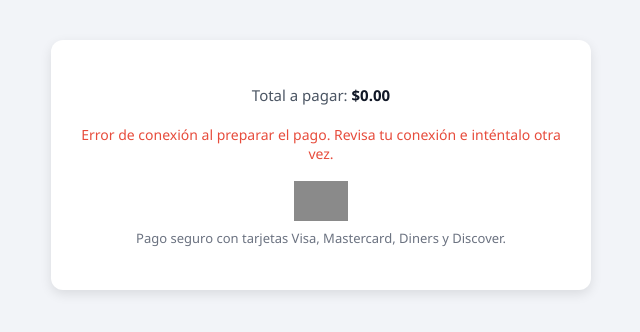
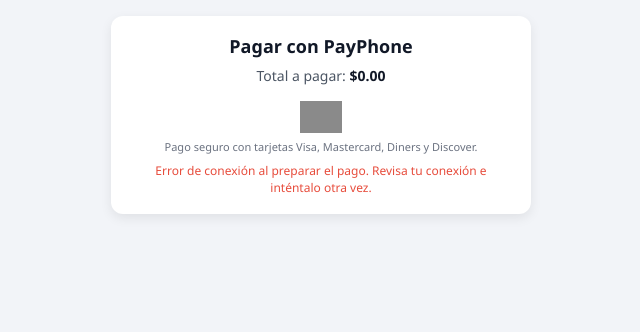
Before and after one commit to Milton1002/payphone-prueba, a plain HTML site: page index.html in a window 1280 px wide. Shown: the whole page, without its empty margins (319-959 px from the left). Drawn offline with Linux system fonts and the light colour scheme; no server answers; grey boxes are pictures that could not be loaded.

Commit message:
Update index.html

```diff
--- a/index.html
+++ b/index.html
@@ -8,7 +8,7 @@
     body {
       font-family: 'Segoe UI', Tahoma, Geneva, Verdana, sans-serif;
       margin: 0;
-      padding: 40px 0;
+      padding: 16px 0;
       background-color: #f2f4f8;
       display: flex;
       justify-content: center;
@@ -16,24 +16,25 @@
 
     .payment-container {
       background: #fff;
-      padding: 30px;
+      padding: 18px 20px;
       border-radius: 12px;
-      box-shadow: 0 4px 12px rgba(0, 0, 0, 0.1);
+      box-shadow: 0 4px 12px rgba(0, 0, 0, 0.08);
       width: 95%;
-      max-width: 480px;
+      max-width: 420px;
       text-align: center;
+      box-sizing: border-box;
     }
 
     h2 {
-      margin-bottom: 10px;
-      color: #2c3e50;
-      font-size: 22px;
+      margin: 0 0 8px;
+      color: #111827;
+      font-size: 18px;
     }
 
     .payment-summary {
-      font-size: 15px;
+      font-size: 14px;
       color: #4b5563;
-      margin-bottom: 20px;
+      margin: 4px 0 16px;
     }
 
     .payment-summary span {
@@ -46,10 +47,10 @@
       align-items: center;
       justify-content: center;
       gap: 10px;
-      padding: 14px 18px;
+      padding: 12px 16px;
       background: #ffffff;
       color: #2c3e50;
-      font-size: 17px;
+      font-size: 16px;
       font-weight: bold;
       border: 2px solid #ff6c00;
       border-radius: 8px;
@@ -59,11 +60,11 @@
       cursor: pointer;
       width: 100%;
       box-sizing: border-box;
-      margin-bottom: 16px;
+      margin-bottom: 12px;
     }
 
     .payment-button img {
-      height: 26px;
+      height: 24px;
       transition: filter 0.3s ease;
     }
 
@@ -80,61 +81,39 @@
     .cards-image {
       display: flex;
       justify-content: center;
-      margin-bottom: 8px;
+      margin-bottom: 6px;
     }
 
     .cards-image img {
-      max-height: 40px;
+      max-height: 32px;
       opacity: 0.9;
       filter: grayscale(100%) brightness(0.8);
     }
 
     .info-text {
-      font-size: 13px;
+      font-size: 11px;
       color: #6b7280;
-      margin-top: 8px;
+      margin: 0;
     }
 
-    .loader {
-      display: inline-block;
-      width: 20px;
-      height: 20px;
-      border: 3px solid rgba(0,0,0,.1);
-      border-radius: 50%;
-      border-top-color: #00a6e8;
-      animation: spin 1s ease-in-out infinite;
-      margin-right: 8px;
-      vertical-align: middle;
-    }
-
-    @keyframes spin {
-      to { transform: rotate(360deg); }
-    }
-
-    .status {
-      font-size: 14px;
-      color: #4b5563;
-      margin-bottom: 18px;
-    }
-
-    .status.error {
+    .error-text {
+      font-size: 12px;
       color: #e74c3c;
+      margin: 8px 0 0;
     }
   </style>
 </head>
 <body>
   <div class="payment-container">
+    <h2>Pagar con PayPhone</h2>
 
     <p class="payment-summary">
       Total a pagar: <span id="totalFinal">$0.00</span>
     </p>
 
-    <p class="status" id="statusText">
-      <span class="loader"></span>
-      Preparando enlace de pago seguro...
-    </p>
-
-    <div id="botones" style="text-align:center;"></div>
+    <div id="botones">
+      <!-- Aquí se pintará el botón de PayPhone -->
+    </div>
 
     <div class="cards-image">
       <img src="https://pay.payphonetodoesposible.com/Content/imgv3/btnIconAllCard.svg" alt="Tarjetas aceptadas">
@@ -143,6 +122,8 @@
     <p class="info-text">
       Pago seguro con tarjetas Visa, Mastercard, Diners y Discover.
     </p>
+
+    <p id="errorText" class="error-text" style="display:none;"></p>
   </div>
 
   <script>
@@ -154,24 +135,24 @@
 
     let total = 0;
 
-    // Si vienen productos detallados, recalculamos total
     if (productosParam) {
       const productos = productosParam.split(',');
       productos.forEach(prod => {
         const [nombre, cantidad, precio] = prod.split('|');
-        const itemTotal = (parseFloat(cantidad) || 0) * (parseFloat(precio) || 0);
+        const itemTotal =
+          (parseFloat(cantidad) || 0) * (parseFloat(precio) || 0);
         total += itemTotal;
       });
     }
 
-    // Si el total calculado es válido, usamos ese valor;
-    // si no, usamos el parámetro monto.
     if (total > 0) {
-      document.getElementById('totalFinal').textContent = `$${total.toFixed(2)}`;
+      document.getElementById('totalFinal').textContent =
+        `$${total.toFixed(2)}`;
       montoCentavos = total * 100;
     } else {
       const montoNum = parseFloat(montoCentavos) || 0;
-      document.getElementById('totalFinal').textContent = `$${montoNum.toFixed(2)}`;
+      document.getElementById('totalFinal').textContent =
+        `$${montoNum.toFixed(2)}`;
       montoCentavos = montoNum * 100;
     }
 
@@ -185,9 +166,8 @@
       "Authorization": token,
     };
 
-    // 3. Armamos la ResponseUrl que PayPhone va a abrir al final.
-    //    Le pasamos también deviceId para que gracias.html sepa cuál ID desbloquear.
-    const responseUrlBase = "https://milton1002.github.io/payphone-prueba/gracias.html";
+    const responseUrlBase =
+      "https://milton1002.github.io/payphone-prueba/gracias.html";
     const responseUrlParams = new URLSearchParams({
       productos: productosParam || "",
       deviceId: deviceId || ""
@@ -198,7 +178,10 @@
       amountWithoutTax: parseInt(montoCentavos),
       amountWithTax: 0,
       tax: 0,
-      reference: "Compra en MACVASQUEZ - " + (productosParam ? decodeURIComponent(productosParam.split(',')[0].split('|')[0]) : "Productos"),
+      reference: "Compra en MACVASQUEZ - " +
+        (productosParam
+          ? decodeURIComponent(productosParam.split(',')[0].split('|')[0])
+          : "Productos"),
       currency: "USD",
       clientTransactionId: transactionId,
       storeId: storeId,
@@ -206,9 +189,9 @@
     };
 
     const botonesContainer = document.getElementById("botones");
-    const statusText = document.getElementById("statusText");
+    const errorText = document.getElementById("errorText");
 
-    // 4. Crear botón de pago con PayPhone
+    // 3. Crear botón de pago con PayPhone
     fetch("https://pay.payphonetodoesposible.com/api/button/Prepare", {
       method: "POST",
       headers: headers,
@@ -216,10 +199,8 @@
     })
     .then(res => res.json())
     .then(data => {
-      botonesContainer.innerHTML = '';
+      botonesContainer.innerHTML = "";
       if (data.payWithCard) {
-        statusText.textContent = "Todo listo. Completa tu pago de forma segura con PayPhone.";
-
         const btnCard = document.createElement("a");
         btnCard.className = "payment-button";
         btnCard.href = data.payWithCard;
@@ -231,15 +212,17 @@
         `;
         botonesContainer.appendChild(btnCard);
       } else {
-        statusText.classList.add("error");
-        statusText.textContent = "Error al generar enlace de pago. Intenta nuevamente.";
+        errorText.style.display = "block";
+        errorText.textContent =
+          "Error al generar el enlace de pago. Intenta nuevamente.";
       }
     })
     .catch(error => {
       console.error(error);
-      botonesContainer.innerHTML = '';
-      statusText.classList.add("error");
-      statusText.textContent = "Error de conexión al preparar el pago. Revisa tu conexión e inténtalo otra vez.";
+      botonesContainer.innerHTML = "";
+      errorText.style.display = "block";
+      errorText.textContent =
+        "Error de conexión al preparar el pago. Revisa tu conexión e inténtalo otra vez.";
     });
   </script>
 </body>
```
